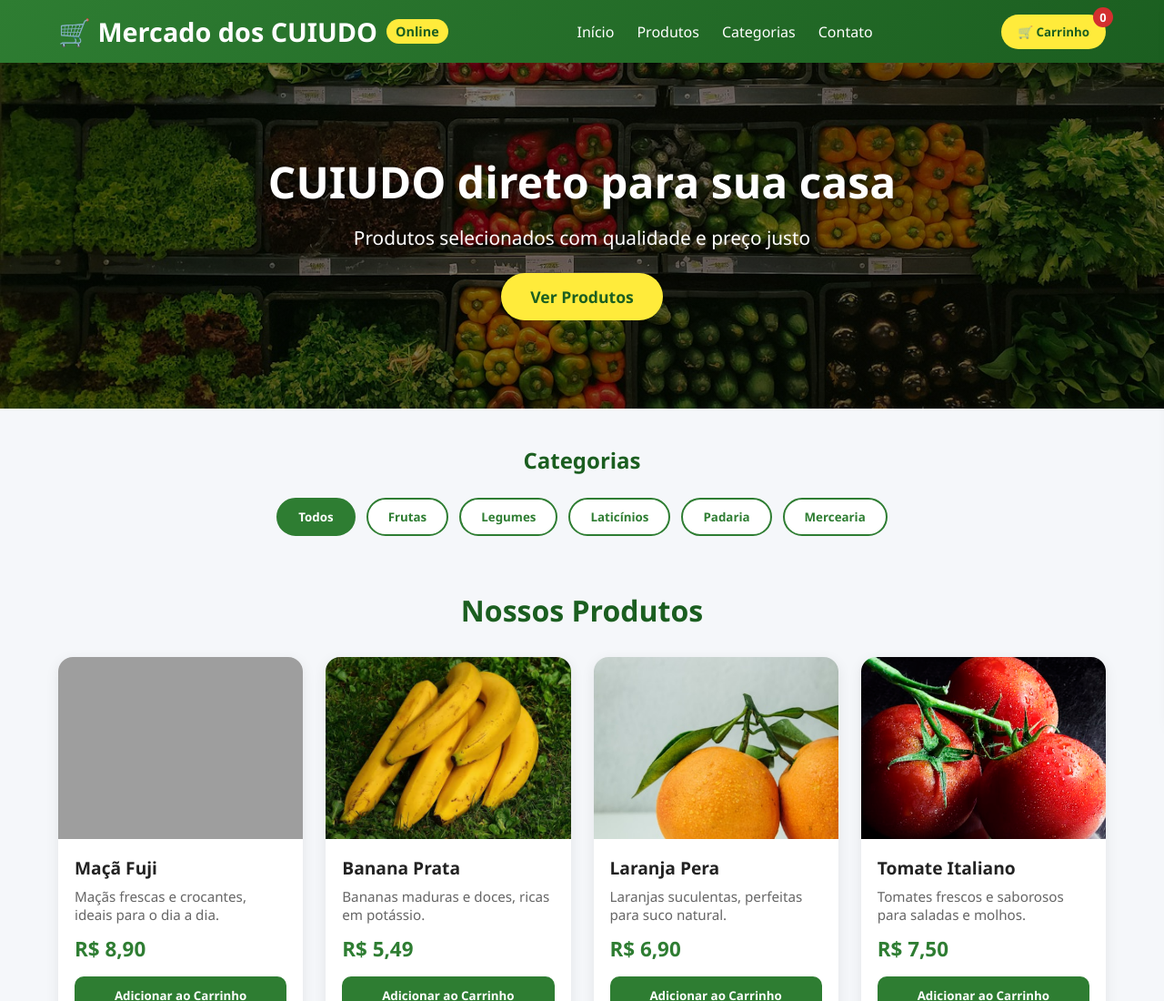
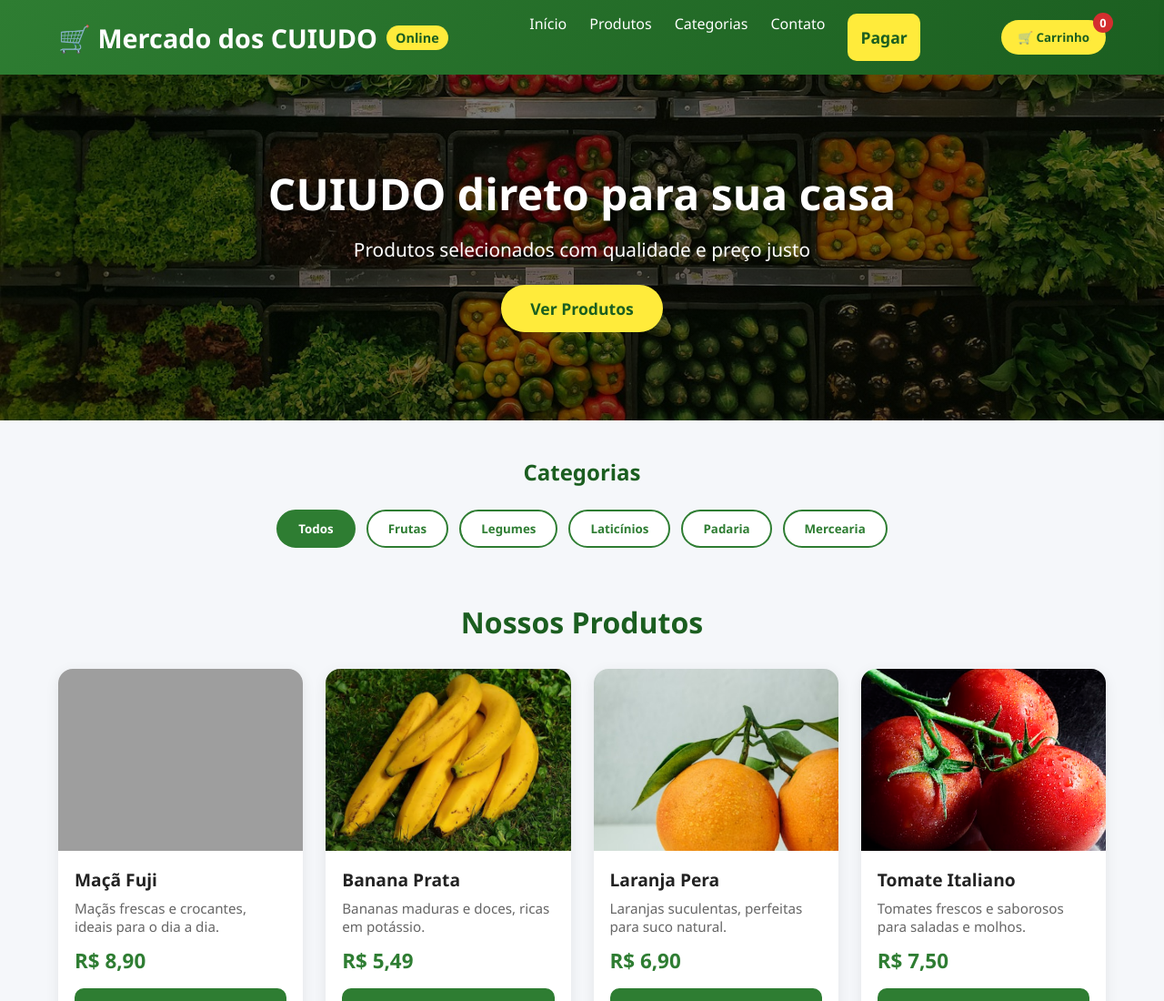
Before and after one commit to BITzQ15/mercado-dos-CUIUDOS, a plain HTML site: page mercado-fresco (1)/index.html in a window 1280 px wide. Shown: the top 1100 px of the page at 91% size. Drawn offline with Linux system fonts and the light colour scheme; grey boxes are pictures that could not be loaded.

Commit message:
Update index.html

```diff
--- a/mercado-fresco (1)/index.html
+++ b/mercado-fresco (1)/index.html
@@ -18,6 +18,9 @@
       <a href="#produtos">Produtos</a>
       <a href="#categorias">Categorias</a>
       <a href="#contato">Contato</a>
+      <a href="formas-de-pagamento.html" class="checkout-btn" style="display:block; text-align:center; text-decoration:none;">
+        Pagar
+      </a>
     </nav>
     <button class="cart-btn" onclick="toggleCart()">
       🛒 Carrinho
```
